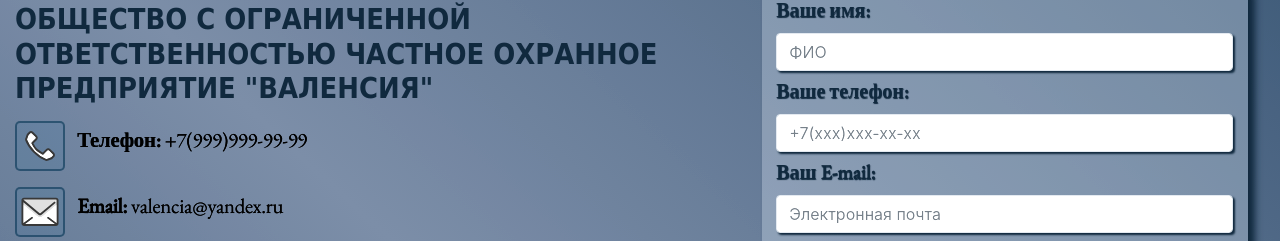
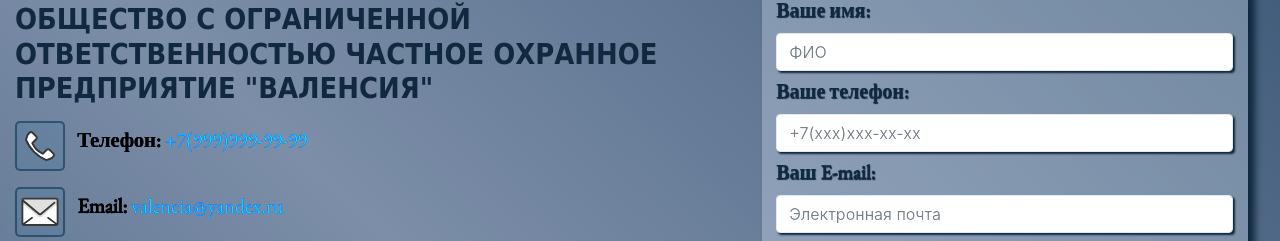
Before and after one commit to AnigalHub/Valencia, a Nuxt app: page /contact in a window 1280 px wide. Shown: the part 180-421 px from the top of the page. Built offline with nearby package versions, Linux system fonts and the light colour scheme; a web font is replaced by a local one.

Commit message:
добавлены ссылки на почту и телефон

```diff
--- a/pages/contact.vue
+++ b/pages/contact.vue
@@ -10,7 +10,9 @@
               <component :is="information.svg"/>
             </b-col>
             <b-col>
-              <p class="text"><b>{{information.name}}: </b>{{information.description}}</p>
+              <p class="text"><b>{{information.name}}: </b>
+                <a :href="information.link" > {{information.description}} </a>
+              </p>
             </b-col>
           </b-row>
         </b-col>
@@ -42,8 +44,8 @@
           address:Address,
           name_page:"Контакты",
           CompanyInformation:[
-            {svg:TelephoneSVG, name:"Телефон", description:Address.phone,},
-            {svg:EmailSVG, name:"Email", description:Address.mail,},
+            {svg:TelephoneSVG, name:"Телефон", description:Address.phone,link:'tel:' + Address.phone},
+            {svg:EmailSVG, name:"Email", description:Address.mail,link:'mailto:'+ Address.mail},
             {svg:OpeningHoursSVG, name:"Часы работы", description:Address.working_hours,},
             {svg:UndergroundSVG, name:"Метро", description:Address.underground,},
             {svg:AddressSVG, name:"Адрес", description:Address.address,},
```
